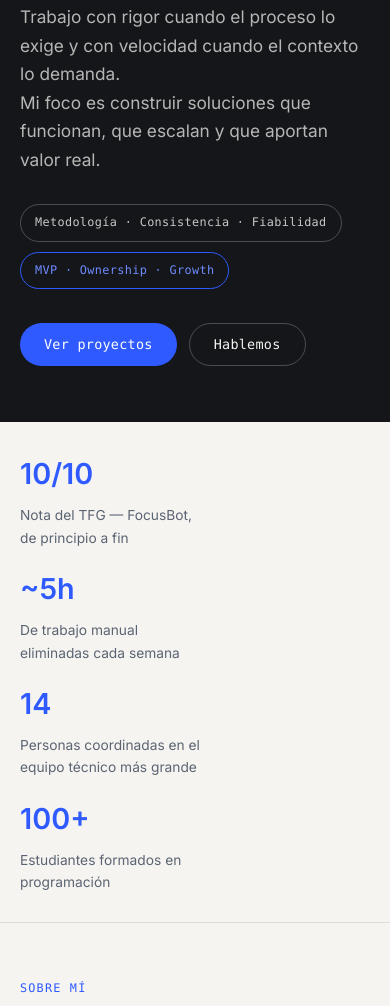
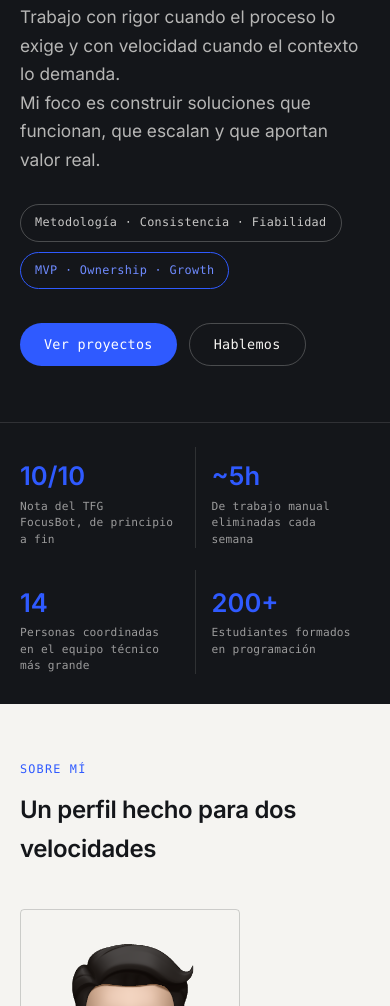
Before and after one commit to guille15j/portfolio_personal, a plain HTML site: page nuevo.html in a window 390 px wide. Shown: the part 298-1304 px from the top of the page. Drawn offline with Linux system fonts and the light colour scheme.

Commit message:
Upgrade: Visualización de Métricas y CV ATS

```diff
--- a/identidad.css
+++ b/identidad.css
@@ -158,14 +158,18 @@ nav{ display:flex; align-items:center; gap: clamp(14px, 2.4vw, 30px); }
 
 /* ===================== HERO ===================== */
 .hero{
-  background: var(--carbon);
+  /* background: var(--carbon);  */
+  background: linear-gradient(90deg, var(--carbon-raised), var(--carbon), var(--carbon-raised));
   color: var(--smoke);
   padding: clamp(64px, 11vw, 130px) var(--pad) clamp(56px, 9vw, 100px);
 
 }
 .hero-inner{ max-width: 900px; margin: 0 auto; }
 .hero h1{ color: var(--white); margin-bottom: 22px; }
-@media (max-width: 400px){ .hero h1{ font-size: 2.1rem; } }
+@media (max-width:820px) {
+  .hero{background: var(--carbon);}
+}
+@media (max-width: 400px){ .hero h1{ font-size: 2.1rem; } .hero{background: var(--carbon);}}
 .lead{ color: rgba(245,244,241,0.72); font-size: 1.08rem; max-width: 58ch; margin-bottom: 30px; }
 
 .duality-badges{ display:flex; gap:10px; flex-wrap:wrap; margin-bottom: 34px; }
@@ -193,17 +197,75 @@ nav{ display:flex; align-items:center; gap: clamp(14px, 2.4vw, 30px); }
 .section .btn-ghost:hover{ border-color: var(--accent); color: var(--accent); }
 
 /* ===================== MÉTRICAS DESTACADAS ===================== */
-.metrics-strip{ background: var(--smoke); border-bottom: 1px solid var(--line); }
+.metrics-strip{
+  background: linear-gradient(90deg, var(--carbon-raised), var(--carbon), var(--carbon-raised));
+}
+
 .metrics-grid{
-  max-width: 1200px; margin: 0 auto; padding: clamp(28px,4vw,44px) var(--pad);
-  display:grid; grid-template-columns: repeat(4, 1fr); gap: var(--gap);
+  max-width: 1200px; margin: 0 auto;
+  padding: clamp(32px, 5vw, 36px) var(--pad) clamp(36px, 5.5vw, 40px);
+  display: grid;
+  grid-template-columns: repeat(4, 1fr);
+  border-top: 1px solid var(--line-dark);
 }
-.metric{ display:flex; flex-direction:column; gap:6px; }
-.metric-value{ font-family: var(--f-display); font-weight:700; font-size: clamp(1.8rem, 3.4vw, 2.6rem); color: var(--accent); }
-.metric-label{ font-size: 0.86rem; color: var(--slate); max-width: 22ch; }
-@media (max-width: 820px){ .metrics-grid{ grid-template-columns: repeat(2, 1fr); } }
-@media (max-width: 480px){ .metrics-grid{ grid-template-columns: 1fr; } }
 
+.metric{
+  display: flex; flex-direction: column; gap: 10px;
+  padding: clamp(20px, 2.6vw, 24px) clamp(16px, 2.6vw, 28px) 0;
+  position: relative;
+}
+/* .metric:not(:first-child){ border-left: 1px solid var(--line-dark); } */
+.metric:first-child{ padding-left: 0; }
+
+.metric-value{
+  font-family: var(--f-display); font-weight: 700;
+  font-size: clamp(1.8rem, 3.4vw, 2.7rem);
+  color: var(--accent);
+  line-height: 1;
+}
+
+.metric-label{
+  font-family: var(--f-mono);
+  font-size: 0.86rem;
+  letter-spacing: 0.02em;
+  line-height: 1.45;
+  color: rgba(245,244,241,0.6);
+  max-width: 24ch;
+}
+
+/* Microinteracción: el mismo lenguaje del subrayado de la nav, aquí como firma de marca */
+.metric::after{
+  content: "";
+  display: block;
+  width: 28px; height: 2px;
+  margin-top: 4px;
+  background: var(--accent);
+  transform: scaleX(0.5);
+  transform-origin: left;
+  opacity: 0.5;
+  transition: transform .25s ease, opacity .25s ease;
+}
+.metric:hover::after{ transform: scaleX(1); opacity: 1; }
+
+@media (max-width: 820px){
+  .metrics-strip{ background: var(--carbon); }
+  .metrics-grid{ grid-template-columns: repeat(2, 1fr); row-gap: 30px; }
+  .metric:nth-child(2n){ border-left: 1px solid var(--line-dark); }
+  .metric:nth-child(2n+1){ border-left: 0; padding-left: 0; }
+  /* .metric:nth-child(n+3){ border-top: 1px solid var(--line-dark); padding-top: 24px; } */
+}
+
+@media (max-width: 480px){
+  .metrics-strip{ background: var(--carbon); }
+
+  .metrics-grid{ padding: 24px var(--pad) 30px; row-gap: 22px; }
+  .metric{ padding-inline: clamp(10px, 4vw, 18px); padding-top: 16px; }
+  .metric:nth-child(2n){ padding-left: clamp(10px, 4vw, 18px); }
+  .metric:nth-child(n+3){ padding-top: 20px; }
+  .metric-value{ font-size: 1.6rem; }
+  .metric-label{ font-size: 0.7rem; max-width: none; }
+  .metric::after{ display: none; } /* en táctil no hay hover: quitamos el adorno que nunca se activaría */
+}
 /* ===================== SECCIONES ===================== */
 .section{ max-width:1200px; margin: 0 auto; padding: clamp(56px, 8vw, 110px) var(--pad); }
 .section-alt{ background: var(--smoke-2); max-width:none; }
--- a/nuevo.html
+++ b/nuevo.html
@@ -40,7 +40,7 @@
   <!-- HERO / MANIFIESTO -->
   <header class="hero">
     <div class="hero-inner">
-      <p class="eyebrow">Backend &amp; Telemetría — Perfil dual</p>
+      <p class="eyebrow">Backend &amp; Telemetría - Perfil dual</p>
       <h1>Disciplina en el proceso.<br>Orientado a producto.</h1>
       <p class="lead">
         Trabajo con rigor cuando el proceso lo exige y con velocidad cuando el contexto lo demanda.
@@ -65,7 +65,7 @@
     <div class="metrics-grid">
       <div class="metric">
         <span class="metric-value">10/10</span>
-        <span class="metric-label">Nota del TFG — FocusBot, de principio a fin</span>
+        <span class="metric-label">Nota del TFG </br> FocusBot, de principio a fin</span>
       </div>
       <div class="metric">
         <span class="metric-value">~5h</span>
@@ -76,7 +76,7 @@
         <span class="metric-label">Personas coordinadas en el equipo técnico más grande</span>
       </div>
       <div class="metric">
-        <span class="metric-value">100+</span>
+        <span class="metric-value">200+</span>
         <span class="metric-label">Estudiantes formados en programación</span>
       </div>
     </div>
@@ -169,7 +169,7 @@ Mi trabajo combina estructura cuando hace falta y rapidez cuando el producto lo
       <div class="stack-block">
         <div class="stack-head">
           <span class="stack-tag">Datos, Cloud &amp; Analítica</span>
-          <span class="stack-note">De la base de datos al dashboard que decide algo</span>
+          <span class="stack-note">De la base de datos al dashboard </span>
         </div>
         <ul class="stack-list">
           <li>PostgreSQL</li><li>MySQL</li><li>Supabase</li><li>Palantir Foundry</li><li>Tableau</li><li>Power BI</li><li>Vercel</li>
```
Also changed, not shown: 1 other file.
